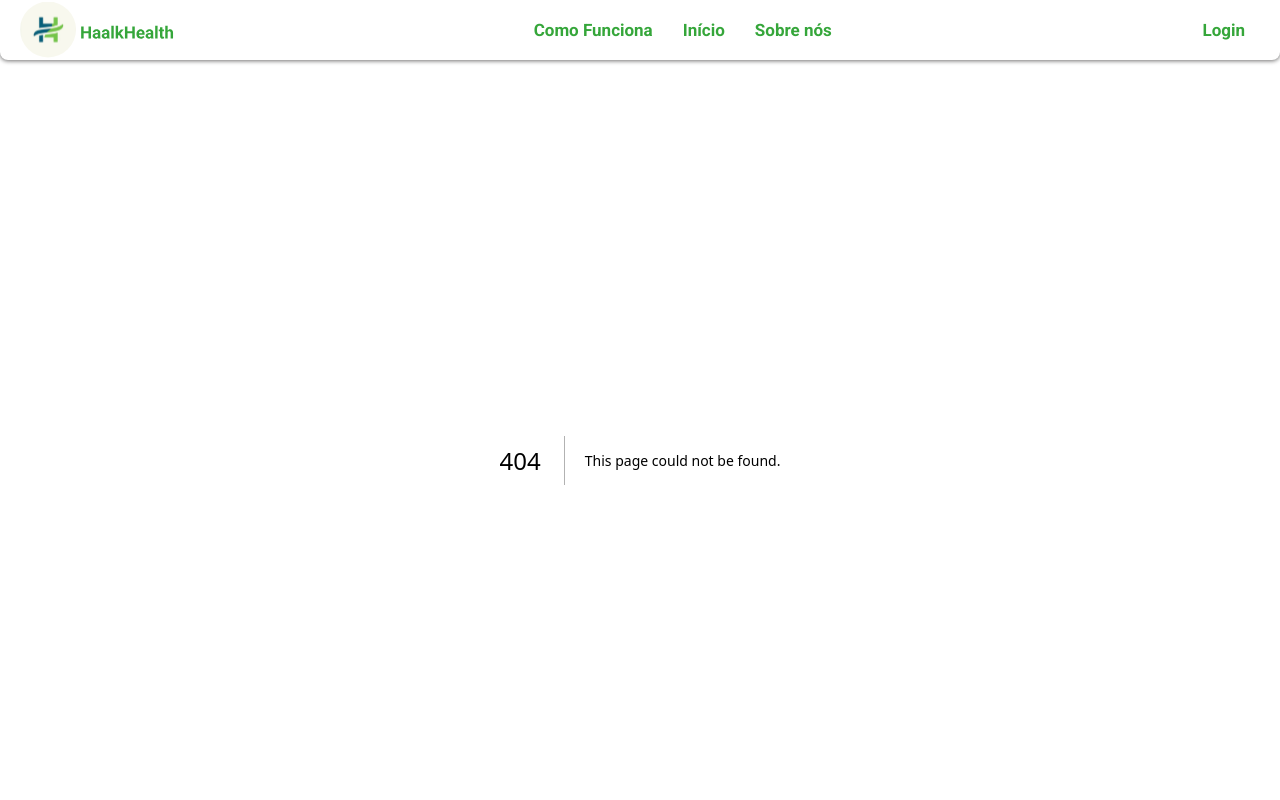
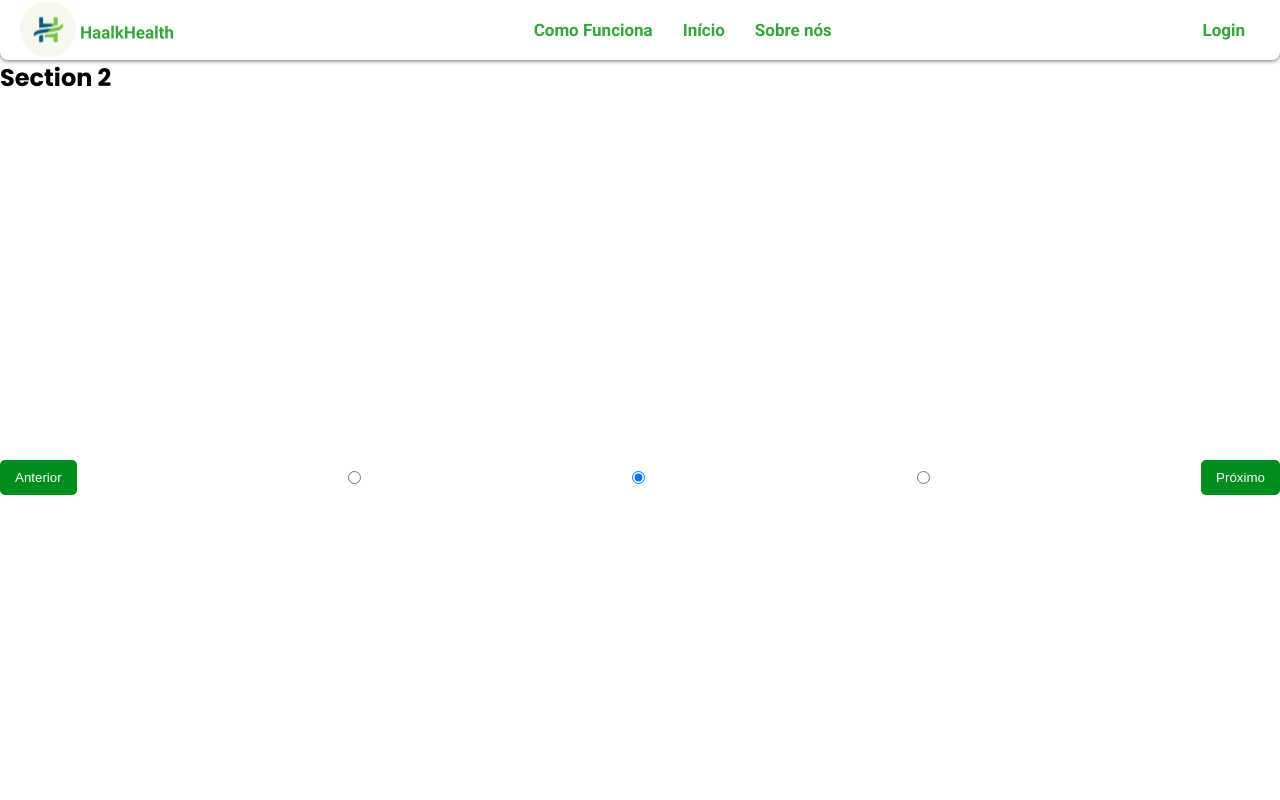
Before and after one commit to Neveszera/HaalkTech, a Next.js app: page /como-funciona in a window 1280 px wide. Before the commit this address had no page. Shown: the top 800 px of the page. Built offline with nearby package versions, Linux system fonts and the light colour scheme.

Commit message:
Lógica de slide no Como Funciona desenvolvida, com linkagem do componente no menu e estilização basica para testes.

```diff
--- /dev/null
+++ b/src/app/como-funciona/page.jsx
@@ -0,0 +1,99 @@
+"use client"
+
+import { useEffect, useState, useRef } from 'react';
+import Image from 'next/image';
+import Link from 'next/link';
+import styles from '../../styles/ComoFunciona.module.css';
+
+export default function ComoFunciona() {
+    const [currentSlide, setCurrentSlide] = useState(0);
+    const autoPlayIntervalRef = useRef(null);
+    const restartDelay = 2000; // Ajuste o tempo de atraso em milissegundos (Quando o button parar de ser acionadao, volta para o automatico)
+
+    useEffect(() => {
+        startAutoPlay();
+
+        // Limpa o intervalo quando o componente é desmontado
+        return () => {
+            clearInterval(autoPlayIntervalRef.current);
+        };
+    }, []);
+
+    const startAutoPlay = () => {
+        // Inicia o intervalo para mudar automaticamente de slide
+        autoPlayIntervalRef.current = setInterval(() => {
+            setCurrentSlide((prevSlide) => (prevSlide + 1) % 3);
+        }, 5000); // Intervalo padrão de 5 segundos
+    };
+
+    const handleRadioChange = (index) => {
+        // Limpa o intervalo ao interagir manualmente com os botões ou radio buttons
+        clearInterval(autoPlayIntervalRef.current);
+        setCurrentSlide(index);
+
+        // Adiciona um atraso antes de reiniciar o intervalo
+        setTimeout(startAutoPlay, restartDelay);
+    };
+
+    const handlePrevSlide = () => {
+        // Limpa o intervalo ao interagir manualmente com os botões ou radio buttons
+        clearInterval(autoPlayIntervalRef.current);
+        setCurrentSlide((prevSlide) => (prevSlide - 1 + 3) % 3);
+
+        // Adiciona um atraso antes de reiniciar o intervalo
+        setTimeout(startAutoPlay, restartDelay);
+    };
+
+    const handleNextSlide = () => {
+        // Limpa o intervalo ao interagir manualmente com os botões ou radio buttons
+        clearInterval(autoPlayIntervalRef.current);
+        setCurrentSlide((prevSlide) => (prevSlide + 1) % 3);
+
+        // Adiciona um atraso antes de reiniciar o intervalo
+        setTimeout(startAutoPlay, restartDelay);
+    };
+
+    return (
+        <main className={styles.carousel}>
+            <section
+                className={`${styles.section} ${currentSlide === 0 ? styles.active : ''}`}
+            >
+                <h2>Section 1</h2>
+                {/* Conteúdo da Section 1 */}
+            </section>
+
+            <section
+                className={`${styles.section} ${currentSlide === 1 ? styles.active : ''}`}
+            >
+                <h2>Section 2</h2>
+                {/* Conteúdo da Section 2 */}
+            </section>
+
+            <section
+                className={`${styles.section} ${currentSlide === 2 ? styles.active : ''}`}
+            >
+                <h2>Section 3</h2>
+                {/* Conteúdo da Section 3 */}
+            </section>
+
+            <div className={styles.buttonContainer}>
+                <button className={styles.button} onClick={handlePrevSlide}>
+                    Anterior
+                </button>
+                {[0, 1, 2].map((index) => (
+                    <input
+                        key={index}
+                        type="radio"
+                        name="slide-radio"
+                        className={styles.radio}
+                        checked={currentSlide === index}
+                        onChange={() => handleRadioChange(index)}
+                    />
+                ))}
+                <button className={styles.button} onClick={handleNextSlide}>
+                    Próximo
+                </button>
+            </div>
+        </main>
+    );
+}
--- a/src/components/client-components/Cabecalho.jsx
+++ b/src/components/client-components/Cabecalho.jsx
@@ -27,7 +27,7 @@ const Cabecalho = () => {
           <div className={styles.centerLinks}>
             <ul className={`${styles.cabecalhoLista} ${menuOpen ? styles.active : ''}`}>
               <li className={`${styles.cabecalhoListaItem} ${activeLink === 'comoFunciona' ? styles.active : ''}`}>
-                <Link href="/" onClick={() => handleLinkClick('comoFunciona')}>
+                <Link href="../como-funciona" onClick={() => handleLinkClick('comoFunciona')}>
                   Como Funciona
                 </Link>
               </li>
--- /dev/null
+++ b/src/styles/ComoFunciona.module.css
@@ -0,0 +1,31 @@
+.carousel {
+    position: relative;
+    width: 100%;
+    overflow: hidden;
+    height: 100vh;
+  }
+
+  .section {
+    display: none;
+  }
+
+  .active {
+    display: block;
+  }
+
+  .buttonContainer {
+    position: absolute;
+    top: 50%;
+    width: 100%;
+    display: flex;
+    justify-content: space-between;
+  }
+
+  .button {
+    background-color: #008D1F;
+    color: #fff;
+    border: none;
+    padding: 10px 15px;
+    border-radius: 5px;
+    cursor: pointer;
+  }
```
